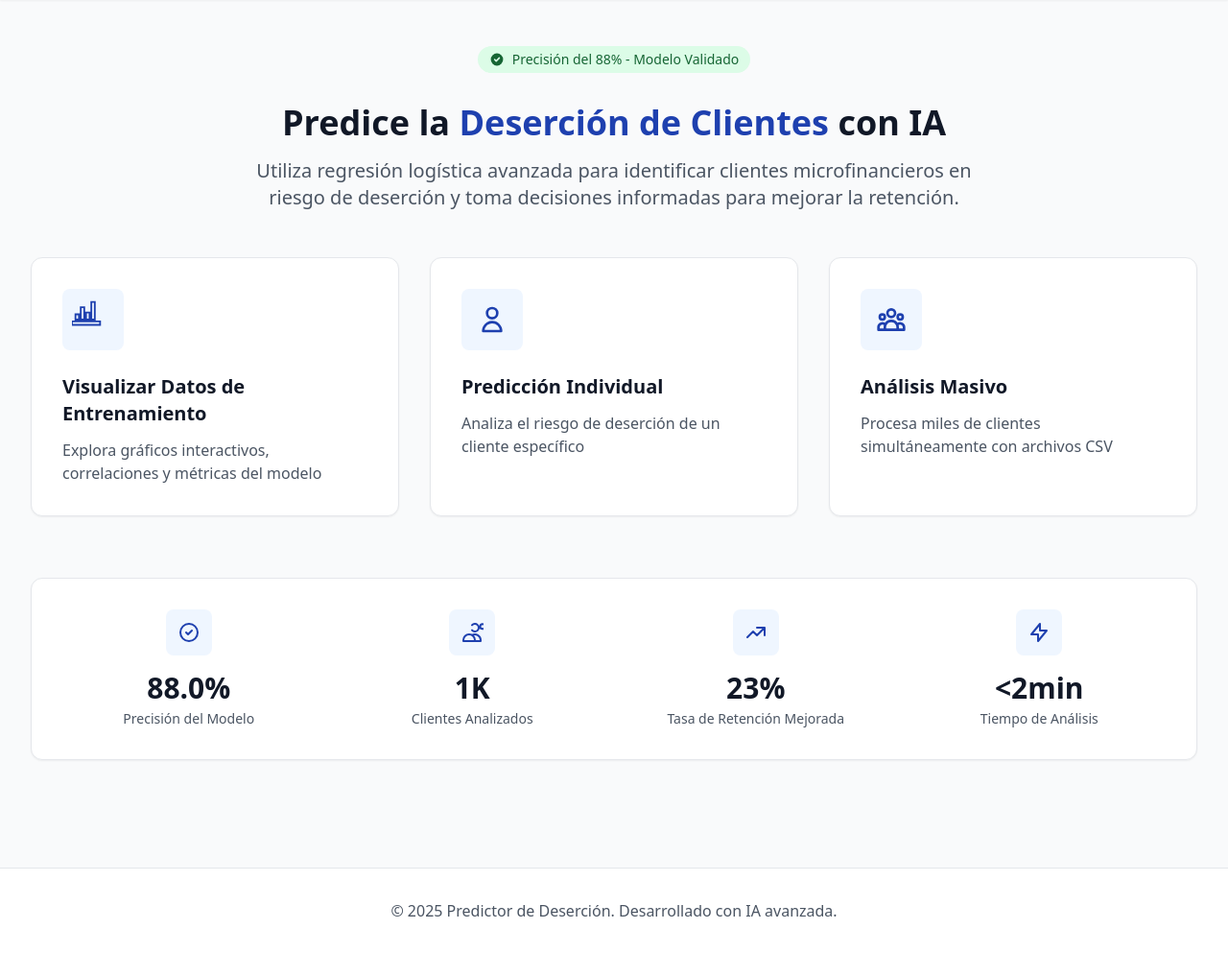
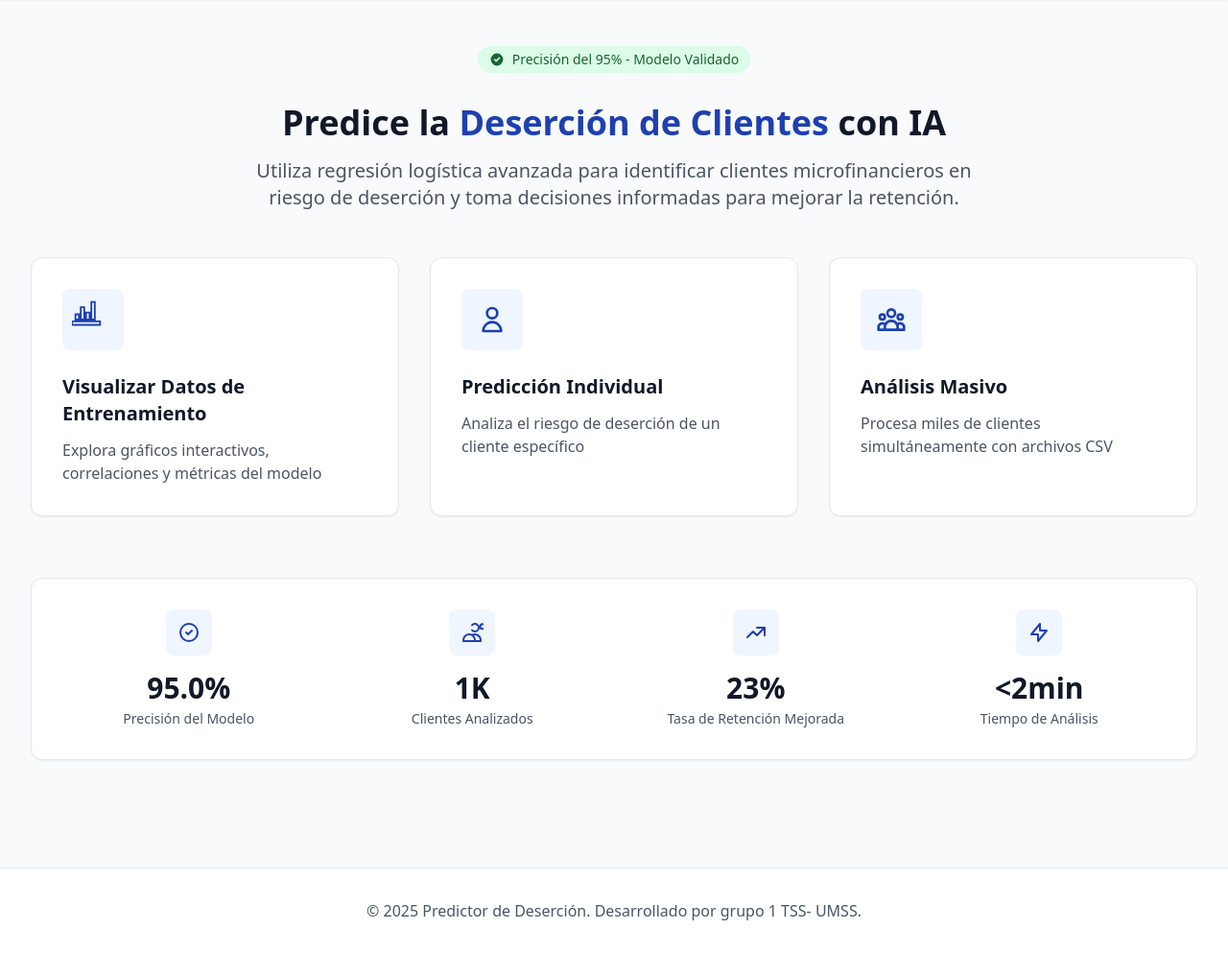
Before and after one commit to rolando2012/WebRegresionLogistica, a Flask app: page / in a window 1280 px wide. Shown: the part 65-1058 px from the top of the page at 96% size. Run offline with Flask 3, Linux system fonts and the light colour scheme; some libraries are stand-ins or nearby versions.

Commit message:
actualizacion de datos del menu

```diff
--- a/app/templates/base.html
+++ b/app/templates/base.html
@@ -53,7 +53,7 @@
     <footer class="bg-white border-t mt-16">
         <div class="max-w-7xl mx-auto px-4 sm:px-6 lg:px-8 py-8">
             <div class="text-center text-gray-600">
-                <p>&copy; 2025 Predictor de Deserción. Desarrollado con IA avanzada.</p>
+                <p>&copy; 2025 Predictor de Deserción. Desarrollado por grupo 1 TSS- UMSS.</p>
             </div>
         </div>
     </footer>
--- a/app/templates/main/index.html
+++ b/app/templates/main/index.html
@@ -8,7 +8,7 @@
             <svg class="w-4 h-4" fill="currentColor" viewBox="0 0 20 20">
                 <path fill-rule="evenodd" d="M10 18a8 8 0 100-16 8 8 0 000 16zm3.707-9.293a1 1 0 00-1.414-1.414L9 10.586 7.707 9.293a1 1 0 00-1.414 1.414l2 2a1 1 0 001.414 0l4-4z" clip-rule="evenodd"></path>
             </svg>
-            <span>Precisión del 88% - Modelo Validado</span>
+            <span>Precisión del 95% - Modelo Validado</span>
         </div>
     </div>
 
@@ -75,7 +75,7 @@
                         <path stroke-linecap="round" stroke-linejoin="round" stroke-width="2" d="M9 12l2 2 4-4m6 2a9 9 0 11-18 0 9 9 0 0118 0z"></path>
                     </svg>
                 </div>
-                <div class="text-3xl font-bold text-gray-900 mb-1">88.0%</div>
+                <div class="text-3xl font-bold text-gray-900 mb-1">95.0%</div>
                 <div class="text-sm text-gray-600">Precisión del Modelo</div>
             </div>
 
```
